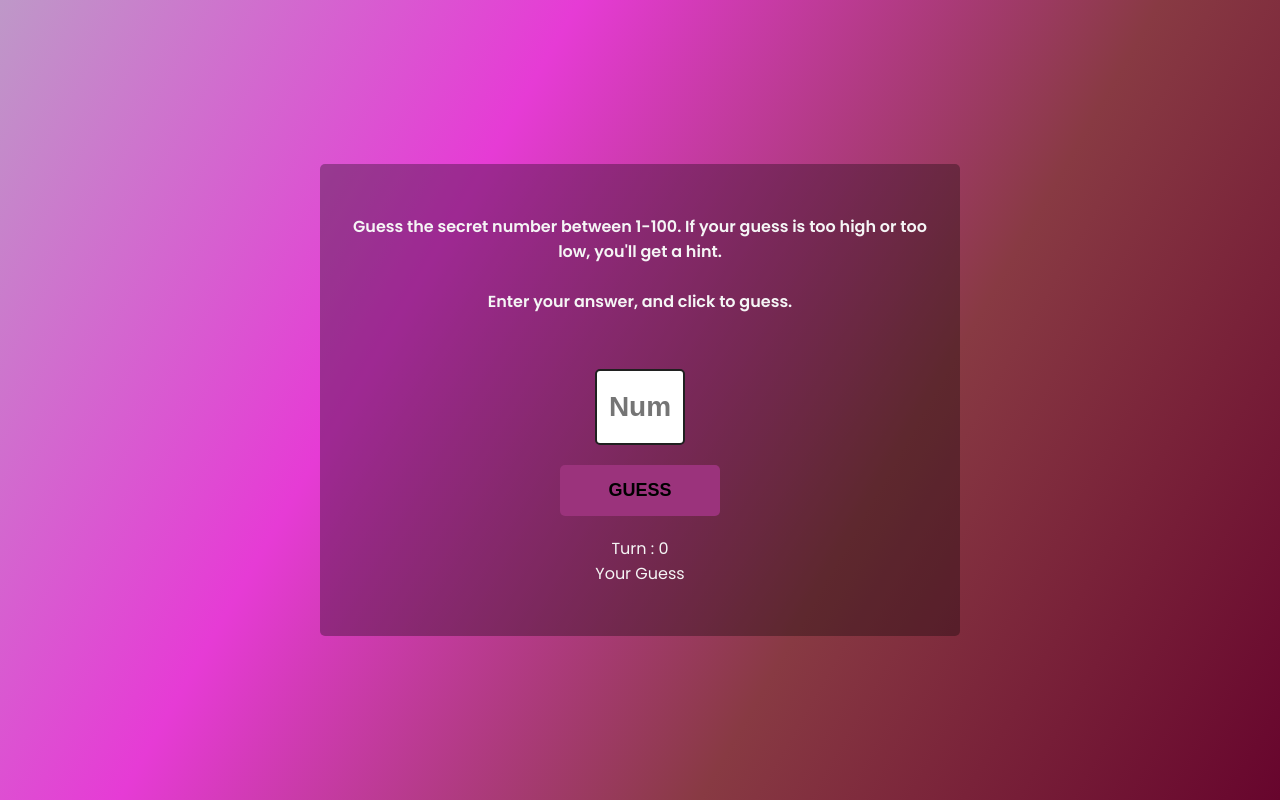
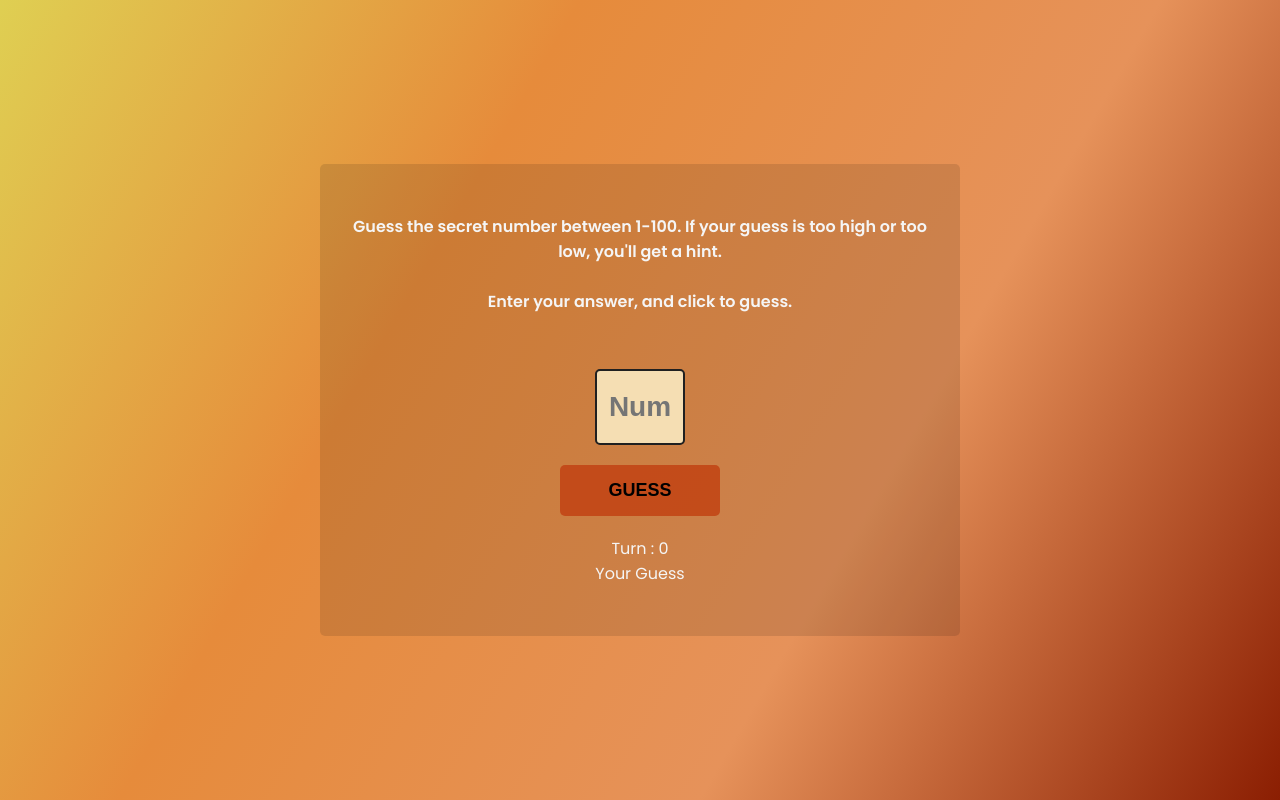
Before and after one commit to AsiyeGokalp/GuessGame, a plain HTML site: page index.html in a window 1280 px wide. Drawn offline with Linux system fonts and the light colour scheme.

Commit message:
bg color changed

```diff
--- a/app.js
+++ b/app.js
@@ -3,21 +3,29 @@ var msg2=document.getElementById("message2");
 var msg3=document.getElementById("message3");
 
 var answer=Math.floor(Math.random()*100)+1;
+
 var turn=0;
 var yourGuess=[];
 
 function play(){
+
+
   var userGuess=document.getElementById("guess").value;
+
   if(userGuess <1 || userGuess >100){
     alert("Please enter a number between 1 and 100!");
   }else{
     yourGuess.push(userGuess);
+
     turn += 1 ;
+
 
     if (userGuess < answer){
       msg1.textContent = "Your guess is too low" ;
       msg2.textContent = "turn : " +turn;
       msg3.textContent = "Guessed numbers are: "+yourGuess;
+
+
 
     }
     else if (userGuess > answer){
@@ -33,6 +41,7 @@ function play(){
       msg3.textContent = "You guessed it in "+turn+ " guesses";
       document.getElementById(myBtn).disabled=true;
     }
+
   }
-    userGuess.value="";
+
 }
--- a/style.css
+++ b/style.css
@@ -6,7 +6,7 @@
 
 body {
   height: 100vh;
-  background: linear-gradient(120deg,rgb(190, 152, 200),rgb(230, 59, 213),rgb(136, 58, 67),rgb(103, 5, 45));
+  background: linear-gradient(120deg,rgb(223, 207, 82),rgb(230, 139, 59),rgb(230, 146, 90),rgb(139, 30, 2));
 
 }
 
@@ -17,7 +17,7 @@ body {
   transform: translate(-50%,-50%);
   top: 50%;
   left: 50%;
-  background: rgba(0,0,0,0.315);
+  background: rgba(0,0,0,0.115);
   color: whitesmoke;
   padding: 50px 20px;
   border-radius: 5px;
@@ -43,6 +43,8 @@ input[type="text"]{
   border-radius: 5px;
   border: 2px solid #202020;
   font-size: 28px;
+  background: wheat
+  ;
 
 }
 
@@ -50,7 +52,7 @@ button {
   width: 160px;
   padding: 15px 0;
   border-radius: 5px;
-  background-color: #9b337c;
+  background-color: #c34717e8;
   border: none;
   font-size: 18px;
   font-weight: 600;
```
